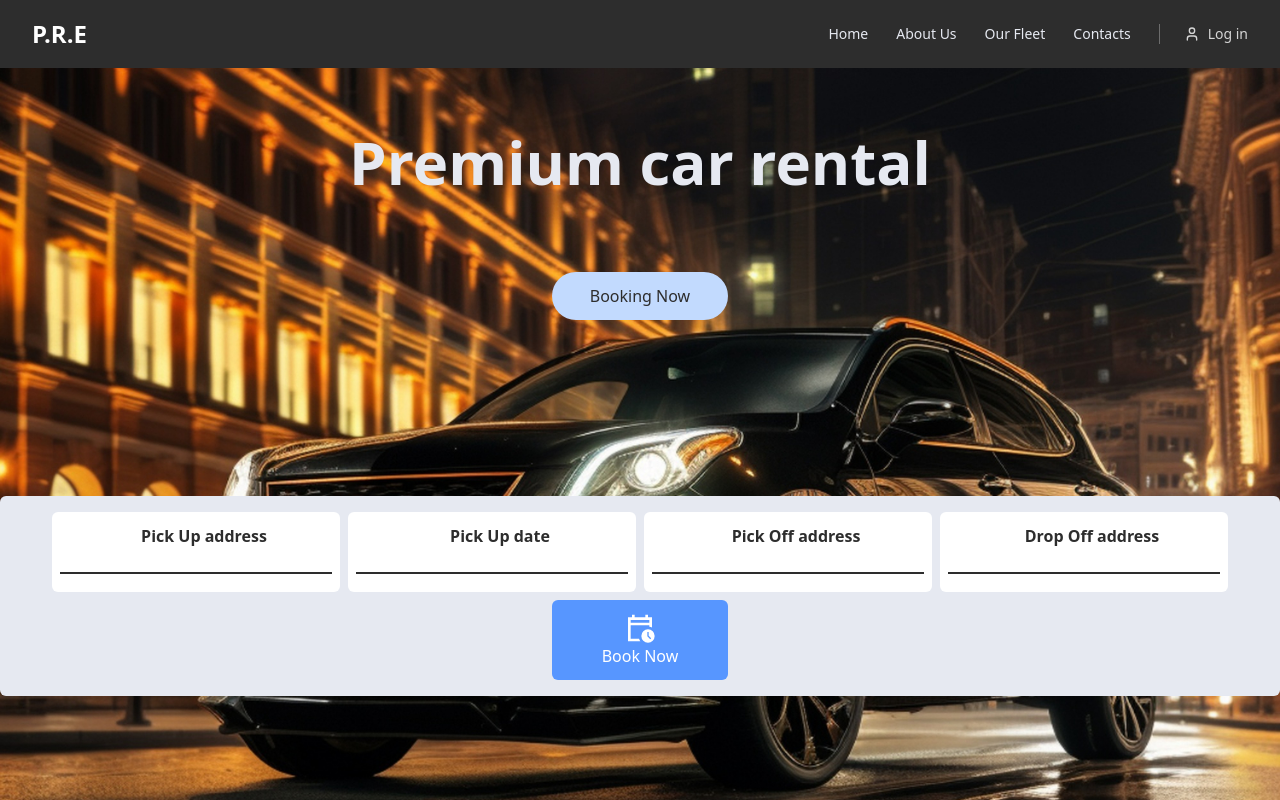
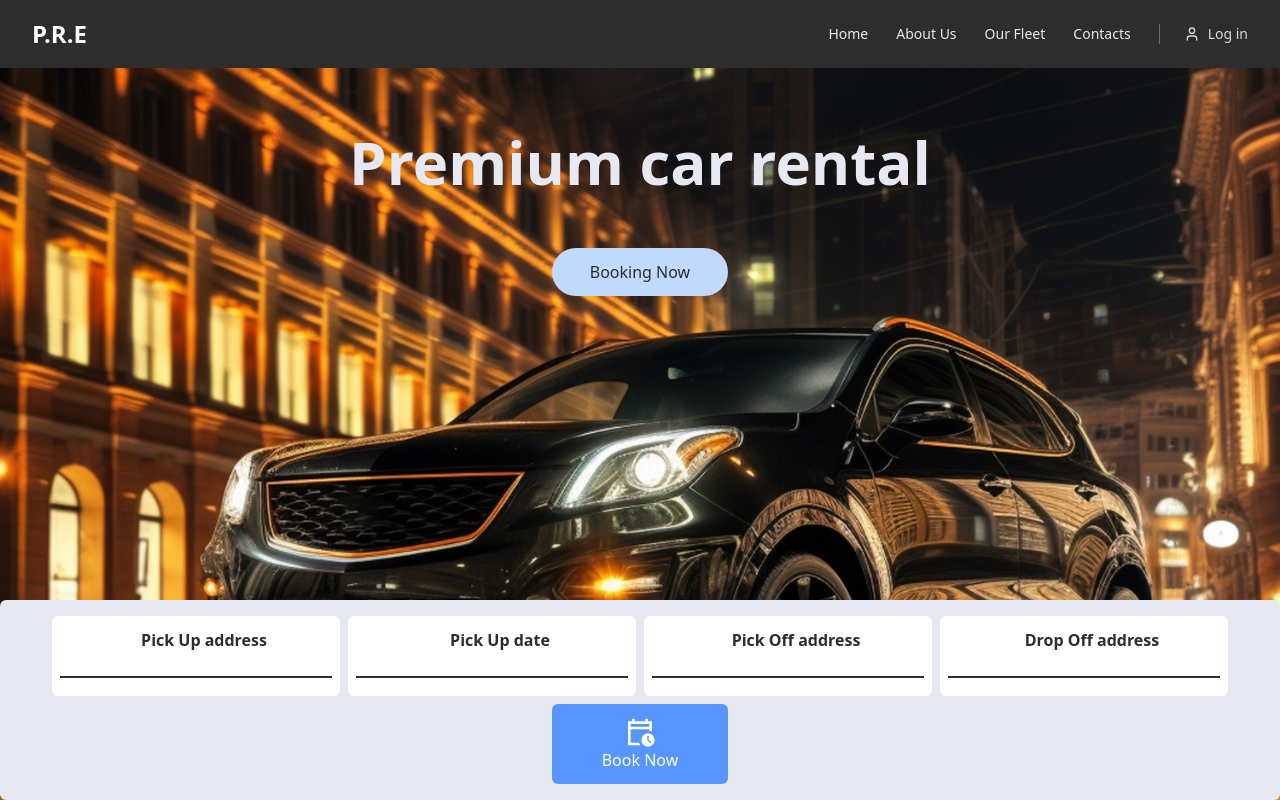
Before and after one commit to Paulhakeem/Dolph, a Nuxt app: page / in a window 1280 px wide. Shown: the top 800 px of the page. Built offline with nearby package versions, Linux system fonts and the light colour scheme.

Commit message:
Making some changes

```diff
--- a/components/savemoney.vue
+++ b/components/savemoney.vue
@@ -2,7 +2,7 @@
   <main>
     <div class="bg-bg w-full h-auto">
     <div class="flex flex-wrap justify-center gap-20 pb-32">
-      <div id="imageposition" class="relative w-96 lg:w-2/3">
+      <div id="imageposition" class="relative w-96 sm:w-2/6">
         <div class="absolute inset-x-0 top-0">
           <img
             src="../assets/images/lambo.jpg"
@@ -33,7 +33,7 @@
         </div>
       </div>
 
-      <div id="money" class="pt-16 lg:pt-14">
+      <div id="money" class="pt-16 tablet:pt-52 lg:pt-14">
         <h4 class="text-light font-black text-4xl text-pretty">
           Save money <br />
           with our rental
--- a/pages/index.vue
+++ b/pages/index.vue
@@ -6,16 +6,16 @@
     >
       <div
         id="home1"
-        class="text-center pt-28 text-balance select-none mb-14 xl:pt-16"
+        class="text-center pt-28 text-balance select-none sm:py-32 mb-14 xl:pt-16"
       >
         <h1
-          class="text-7xl font-black text-light stroke-white stroke-2 sm:text-3xl md:2xl xl:text-6xl"
+          class="text-7xl font-black text-light stroke-white stroke-2 sm:text-6xl md:2xl xl:text-6xl"
         >
           Premium car rental
         </h1>
         <nuxt-link to="/booking">
           <button id="homeButton"
-            class="bg-light-blue rounded-full p-3 w-44 mt-10 text-md font-medium text-heading lg:mt-20"
+            class="bg-light-blue rounded-full p-3 w-44 mt-10 text-md font-medium text-heading tablet:mt-14"
           >
             Booking Now
           </button>
--- a/tailwind.config.js
+++ b/tailwind.config.js
@@ -13,6 +13,7 @@ export default {
   theme: {
     screens: {
       'sm': '640px',
+      'tablet': '640px',
       'md': '768px',
 
       'lg': '1024px',
```
